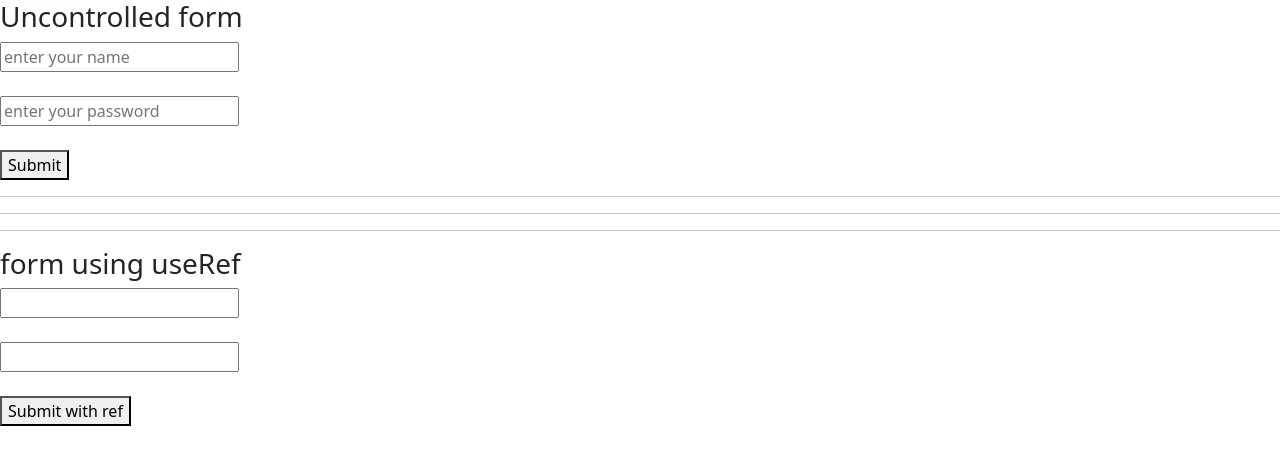
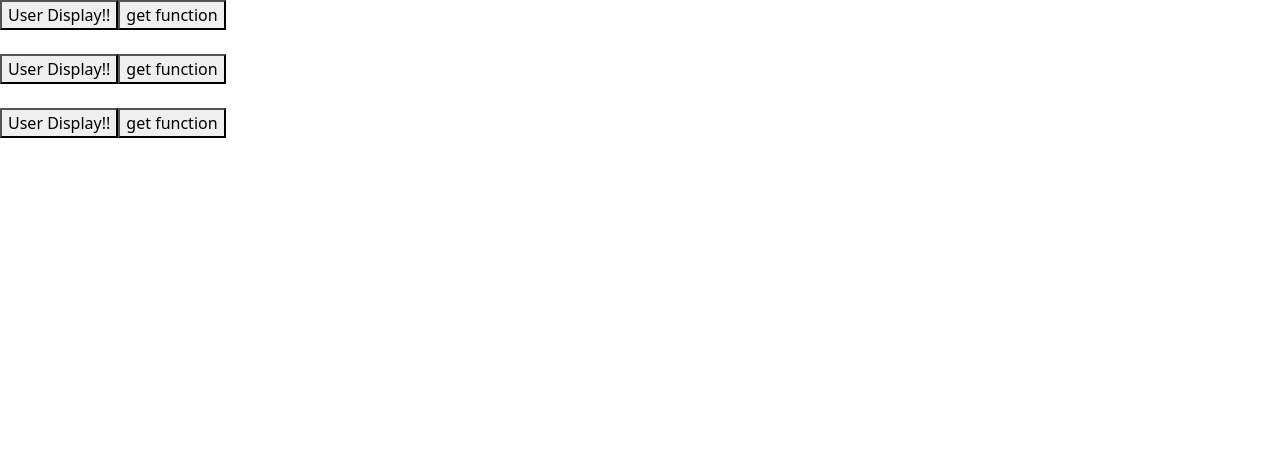
Before and after one commit to Namrata725/reactJsLearning, a React (Vite) app: page / in a window 1280 px wide. Shown: the top 464 px of the page. Built offline with nearby package versions, Linux system fonts and the light colour scheme.

Commit message:
doc + code pass function in component as props

```diff
--- a/src/App.jsx
+++ b/src/App.jsx
@@ -26,6 +26,7 @@ import StyleComponentDemo from "./StyleComponentDemo";
 import BootstrapDemo from "./BootstrapDemo";
 import UseRefDemo from "./UseRefDemo";
 import Uncontrolled from "./Uncontrolled";
+import FunctionProps from "./FunctionProps";
 function App() {
   return (
     <div>
@@ -86,7 +87,9 @@ function App() {
       {/* <BootstrapDemo /> */}
 
       {/* <UseRefDemo /> */}
-      <Uncontrolled />
+      {/* <Uncontrolled /> */}
+
+      <FunctionProps />
     </div>
   );
 }
--- /dev/null
+++ b/src/FunctionProps.jsx
@@ -0,0 +1,37 @@
+import FunctionPropsUser from "./FunctionPropsUser";
+function functionProps() {
+  const displayName = (name) => {
+    alert(name);
+  };
+
+  const getFunction = () => {
+    alert("function user called");
+  };
+
+  return (
+    <div>
+      <FunctionPropsUser
+        displayName={displayName}
+        name="aa"
+        getFunction={getFunction}
+      />
+      <br />
+
+      <FunctionPropsUser
+        displayName={displayName}
+        name="bb"
+        getFunction={getFunction}
+      />
+      <br />
+
+      <FunctionPropsUser
+        displayName={displayName}
+        name="cc"
+        getFunction={getFunction}
+      />
+      <br />
+    </div>
+  );
+}
+
+export default functionProps;
--- /dev/null
+++ b/src/FunctionPropsUser.jsx
@@ -0,0 +1,16 @@
+function FunctionPropsUser(displayName, name, getFunction) {
+  return (
+    <div>
+      <button
+        onClick={() => {
+          displayName(name);
+        }}
+      >
+        User Display!!
+      </button>
+      <button onClick={getFunction}>get function</button>
+    </div>
+  );
+}
+
+export default FunctionPropsUser;
```
Also changed, not shown: 1 other file (tests, documents, lock files or other folders).
